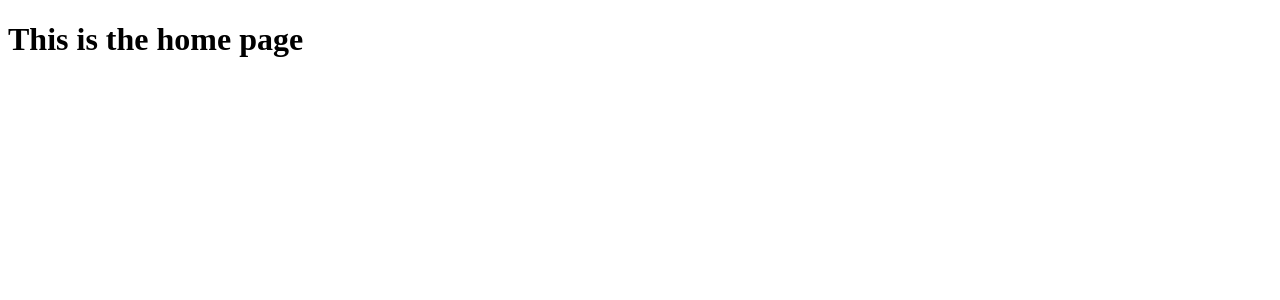
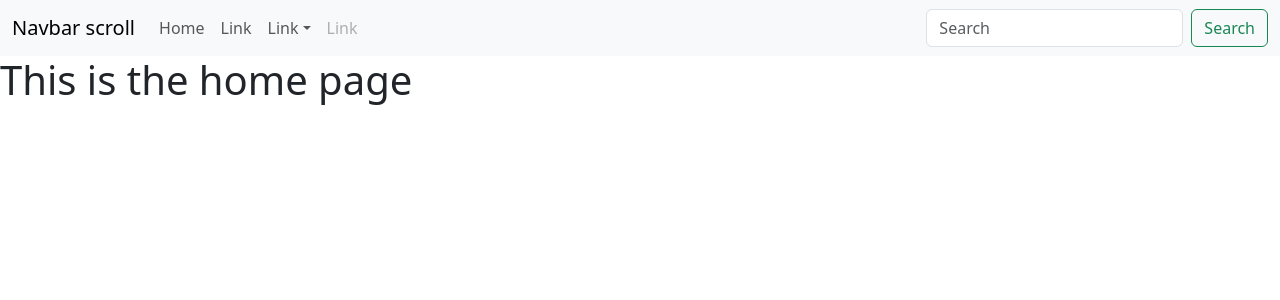
Before and after one commit to camdlee/Flora, a React (Create React App) app: page / in a window 1280 px wide. Shown: the top 300 px of the page. Built offline with nearby package versions, Linux system fonts and the light colour scheme; no server answers.

Commit message:
added navbar template and bootstrap css

```diff
--- a/package.json
+++ b/package.json
@@ -3,9 +3,13 @@
   "version": "0.1.0",
   "private": true,
   "dependencies": {
+    "@emotion/react": "^11.11.1",
+    "@emotion/styled": "^11.11.0",
+    "@mui/material": "^5.14.2",
     "@testing-library/jest-dom": "^5.17.0",
     "@testing-library/react": "^13.4.0",
     "@testing-library/user-event": "^13.5.0",
+    "bootstrap": "^5.3.1",
     "firebase": "^10.1.0",
     "react": "^18.2.0",
     "react-bootstrap": "^2.8.0",
--- a/src/App.js
+++ b/src/App.js
@@ -2,12 +2,14 @@
 import React from "react";
 import { Routes, Route, BrowserRouter } from 'react-router-dom';
 import Home from './views/Home';
+import NavbarScroll from './components/Nav';
 
 
 export default function App() {
 
   return(
     <BrowserRouter>
+      <NavbarScroll/>
       <Routes>
         <Route path='/' element={<Home/>}/>
 
--- /dev/null
+++ b/src/components/Nav.js
@@ -0,0 +1,52 @@
+//------------------IMPORTS----------------
+import Button from 'react-bootstrap/Button';
+import Container from 'react-bootstrap/Container';
+import Form from 'react-bootstrap/Form';
+import Nav from 'react-bootstrap/Nav';
+import Navbar from 'react-bootstrap/Navbar';
+import NavDropdown from 'react-bootstrap/NavDropdown';
+
+export default function NavbarScroll() {
+
+    return (
+        <Navbar expand="lg" className="bg-body-tertiary">
+          <Container fluid>
+            <Navbar.Brand href="#">Navbar scroll</Navbar.Brand>
+            <Navbar.Toggle aria-controls="navbarScroll" />
+            <Navbar.Collapse id="navbarScroll">
+              <Nav
+                className="me-auto my-2 my-lg-0"
+                style={{ maxHeight: '100px' }}
+                navbarScroll
+              >
+                <Nav.Link href="#action1">Home</Nav.Link>
+                <Nav.Link href="#action2">Link</Nav.Link>
+                <NavDropdown title="Link" id="navbarScrollingDropdown">
+                  <NavDropdown.Item href="#action3">Action</NavDropdown.Item>
+                  <NavDropdown.Item href="#action4">
+                    Another action
+                  </NavDropdown.Item>
+                  <NavDropdown.Divider />
+                  <NavDropdown.Item href="#action5">
+                    Something else here
+                  </NavDropdown.Item>
+                </NavDropdown>
+                <Nav.Link href="#" disabled>
+                  Link
+                </Nav.Link>
+              </Nav>
+              <Form className="d-flex">
+                <Form.Control
+                  type="search"
+                  placeholder="Search"
+                  className="me-2"
+                  aria-label="Search"
+                />
+                <Button variant="outline-success">Search</Button>
+              </Form>
+            </Navbar.Collapse>
+          </Container>
+        </Navbar>
+      );
+
+}
--- a/src/index.js
+++ b/src/index.js
@@ -1,8 +1,11 @@
+import 'bootstrap/dist/css/bootstrap.css';
+import 'bootstrap/dist/css/bootstrap.min.css';
 import React from 'react';
 import ReactDOM from 'react-dom/client';
 // import './index.css';
 import App from './App';
 import reportWebVitals from './reportWebVitals';
+
 
 const root = ReactDOM.createRoot(document.getElementById('root'));
 root.render(
```
Also changed, not shown: 1 other file (tests, documents, lock files or other folders).
